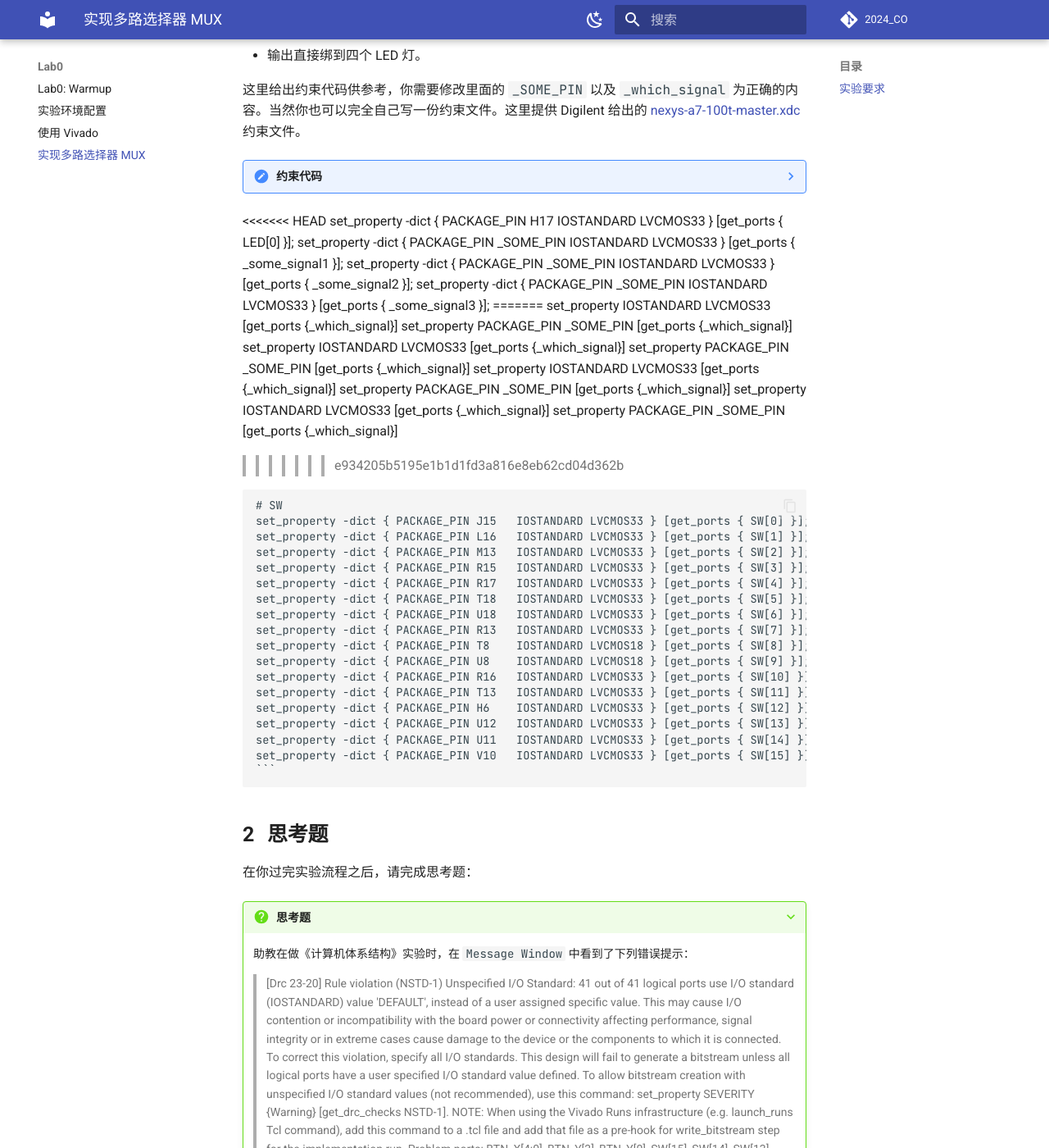
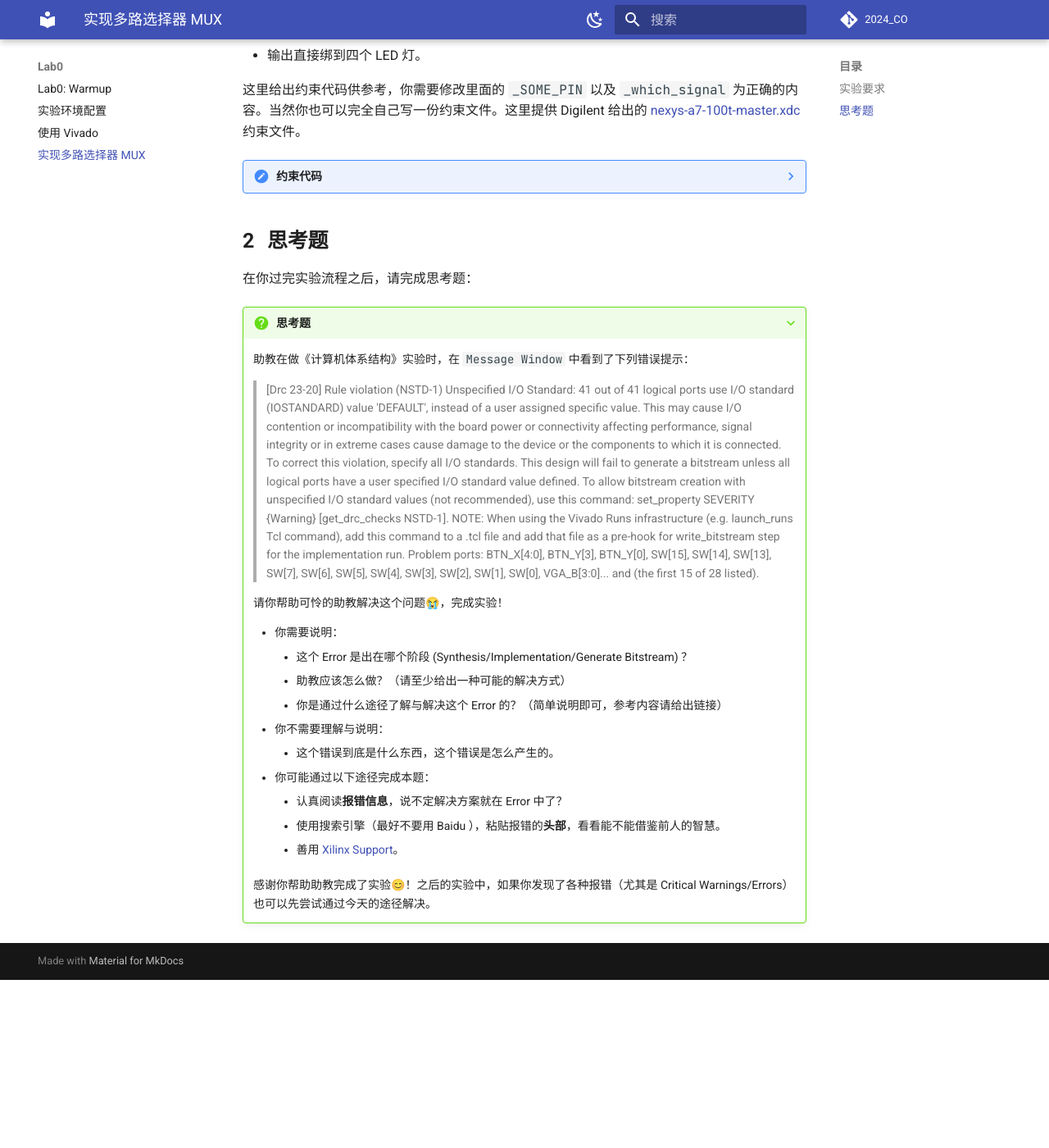
Before and after one commit to Guahao31/2024_CO, an MkDocs documentation site: the page built from docs/Lab0/Mux.md, in a window 1280 px wide and 1400 px high, scrolled down 726 px. Shown: the whole window at 82% size. Built offline with MkDocs 1.6.1 and Material for MkDocs 9.7.7, drawn with Linux system fonts in a browser that asks for light colours; a script that is not in the unit is left out; comment, search, counter and statistics services are not loaded; after the commit the page ends 1921 px from its top, so only the background shows below that.

Commit message:
merge: resolve conflict in Mux.md

````diff
--- a/docs/Lab0/Mux.md
+++ b/docs/Lab0/Mux.md
@@ -28,21 +28,10 @@
 ??? Note "约束代码"
     ``` verilog
     # LED
-<<<<<<< HEAD
     set_property -dict { PACKAGE_PIN H17   IOSTANDARD LVCMOS33 } [get_ports { LED[0] }];
     set_property -dict { PACKAGE_PIN _SOME_PIN   IOSTANDARD LVCMOS33 } [get_ports { _some_signal1 }];
     set_property -dict { PACKAGE_PIN _SOME_PIN   IOSTANDARD LVCMOS33 } [get_ports { _some_signal2 }];
     set_property -dict { PACKAGE_PIN _SOME_PIN   IOSTANDARD LVCMOS33 } [get_ports { _some_signal3 }];
-=======
-    set_property IOSTANDARD LVCMOS33       [get_ports {_which_signal}]
-    set_property PACKAGE_PIN _SOME_PIN     [get_ports {_which_signal}]
-    set_property IOSTANDARD LVCMOS33       [get_ports {_which_signal}]
-    set_property PACKAGE_PIN _SOME_PIN     [get_ports {_which_signal}]
-    set_property IOSTANDARD LVCMOS33       [get_ports {_which_signal}]
-    set_property PACKAGE_PIN _SOME_PIN     [get_ports {_which_signal}]
-    set_property IOSTANDARD LVCMOS33       [get_ports {_which_signal}]
-    set_property PACKAGE_PIN _SOME_PIN     [get_ports {_which_signal}]
->>>>>>> e934205b5195e1b1d1fd3a816e8eb62cd04d362b
 
     # SW
     set_property -dict { PACKAGE_PIN J15   IOSTANDARD LVCMOS33 } [get_ports { SW[0] }];
````
